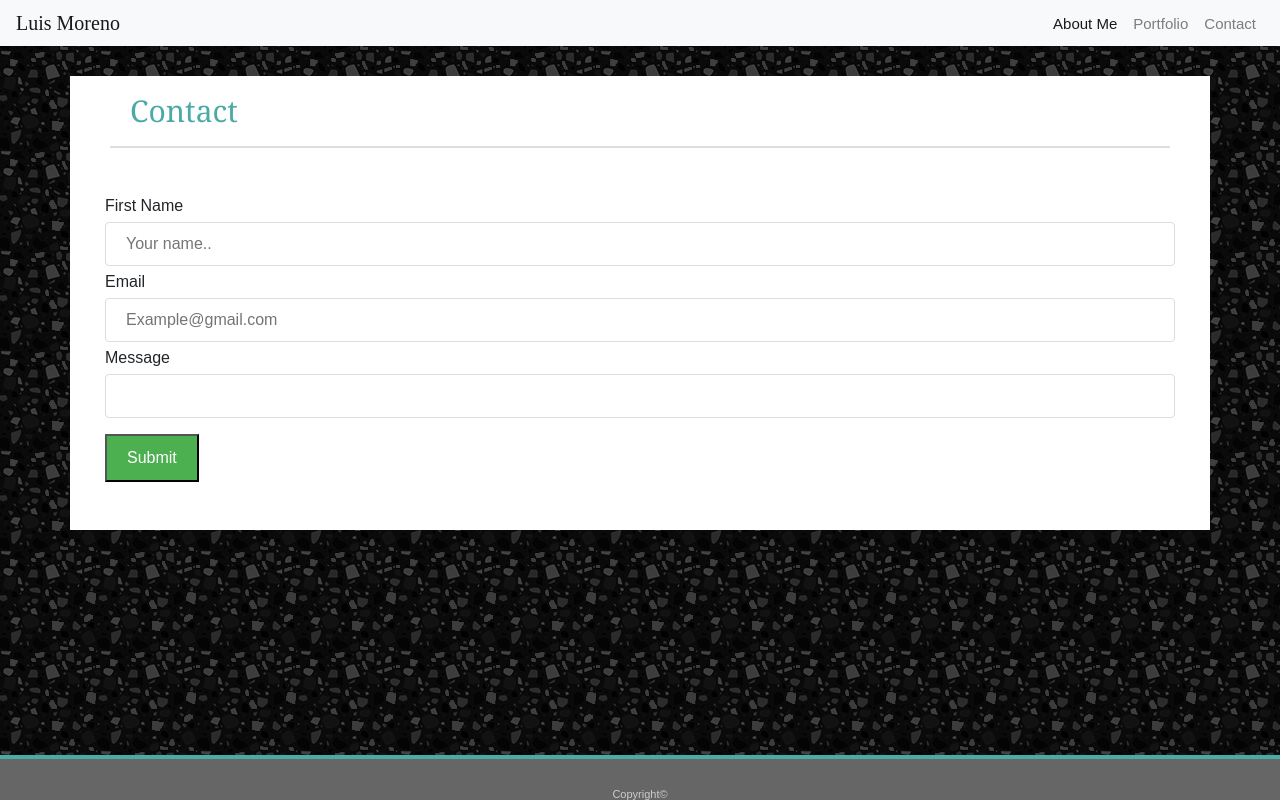
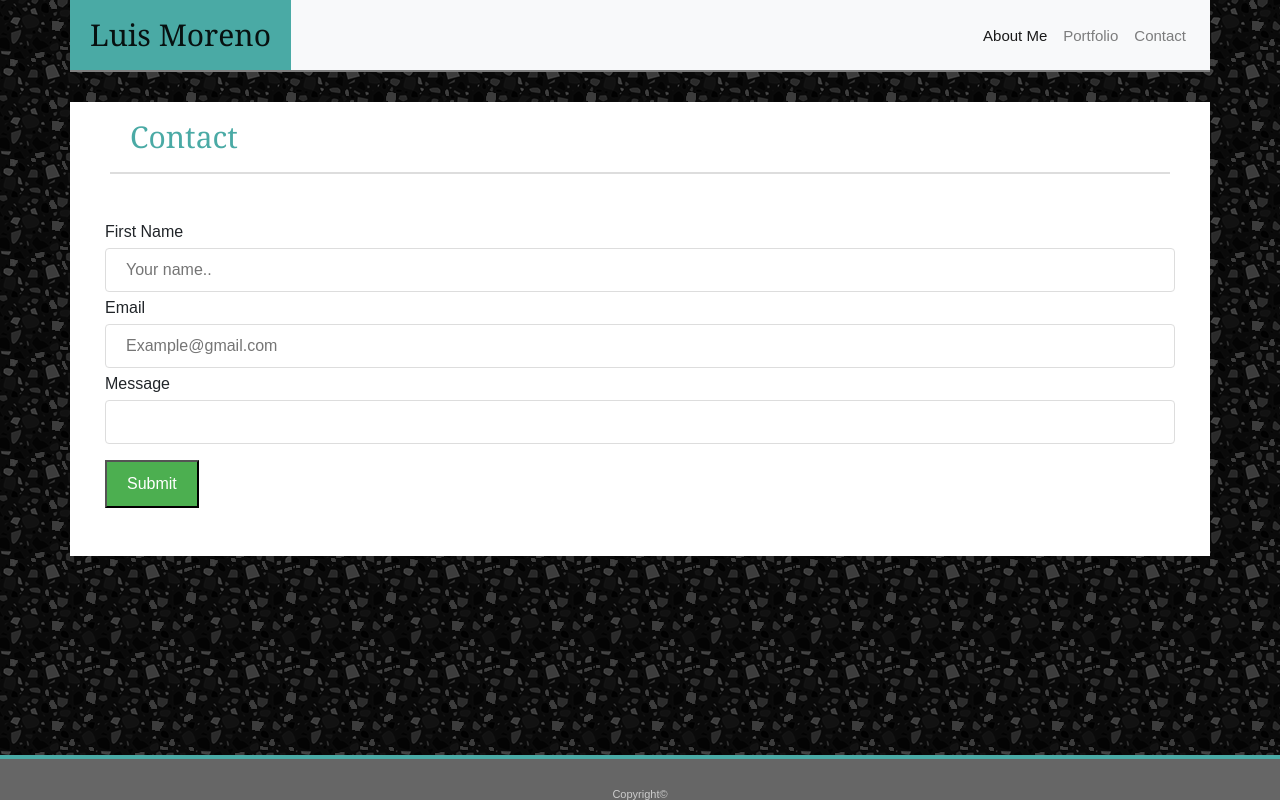
Before and after one commit to Morenoluise535/Bootstrap-Portfolio, a plain HTML site: page contact.html in a window 1280 px wide. Drawn offline with nearby package versions, Linux system fonts and the light colour scheme.

Commit message:
added header

```diff
--- a/assets/css/style.css
+++ b/assets/css/style.css
@@ -53,15 +53,27 @@ body
         }
 
 
+.w1 {
+	padding-left: 0%;
+	padding-right: 0%;
+}
 
-header
-        {
-        margin: auto;
-        background: white;
-        border-bottom: #cccccc 20px;
-        height: 70px
-        }
 
+.w2 {
+	padding-top: 0px;
+    padding-bottom: 0px;
+    padding-left: 0px;
+	border-bottom: 2px solid gray;
+	color: white;
+}
+
+.w3 {
+	background: #4aaaa5;
+	padding: 20px;
+	color: white;
+	font-size: 30px;
+	font-family: 'Georgia', Times, Times New Roman, serif;
+}
 
 .headerlinks
         {
--- a/contact.html
+++ b/contact.html
@@ -9,8 +9,11 @@
     <link rel="stylesheet" href="assets/css/style.css" />
 </head>
 <body>
-        <nav class="navbar navbar-expand-lg navbar-light bg-light">
-                <a class="navbar-brand" href="#">Luis Moreno</a>
+        <div class="container">
+                <div class="row">
+                    <div class="col-lg-12 w1">
+                        <nav class="navbar navbar-expand-lg navbar-light bg-light w2">
+                        <a class="navbar-brand w3" href="index.html">Luis Moreno</a>
                                     <button class="navbar-toggler" type="button" data-toggle="collapse" data-target="#navbarNavAltMarkup" aria-controls="navbarNavAltMarkup" aria-expanded="false" aria-label="Toggle navigation">
                                         <span class="navbar-toggler-icon"></span>
                                     </button>
@@ -22,6 +25,9 @@
                                     </div>
                                 </div>
                         </nav>
+                    </div>
+                </div>
+            </div>
 
 
             <div class="container box">
```
Also changed, not shown: index.html (+8 -3 lines), portfolio.html (+8 -3 lines). Lines whose indentation alone changed are shown as unchanged.
